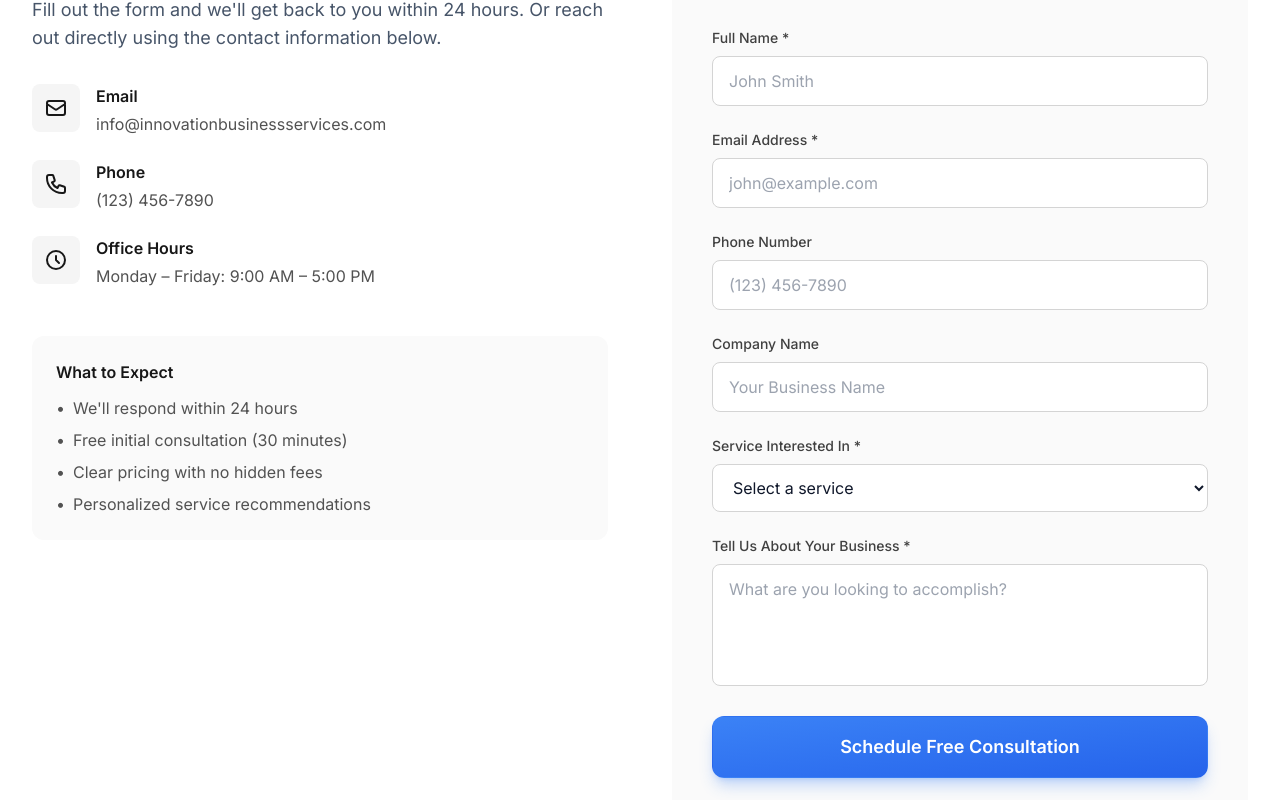
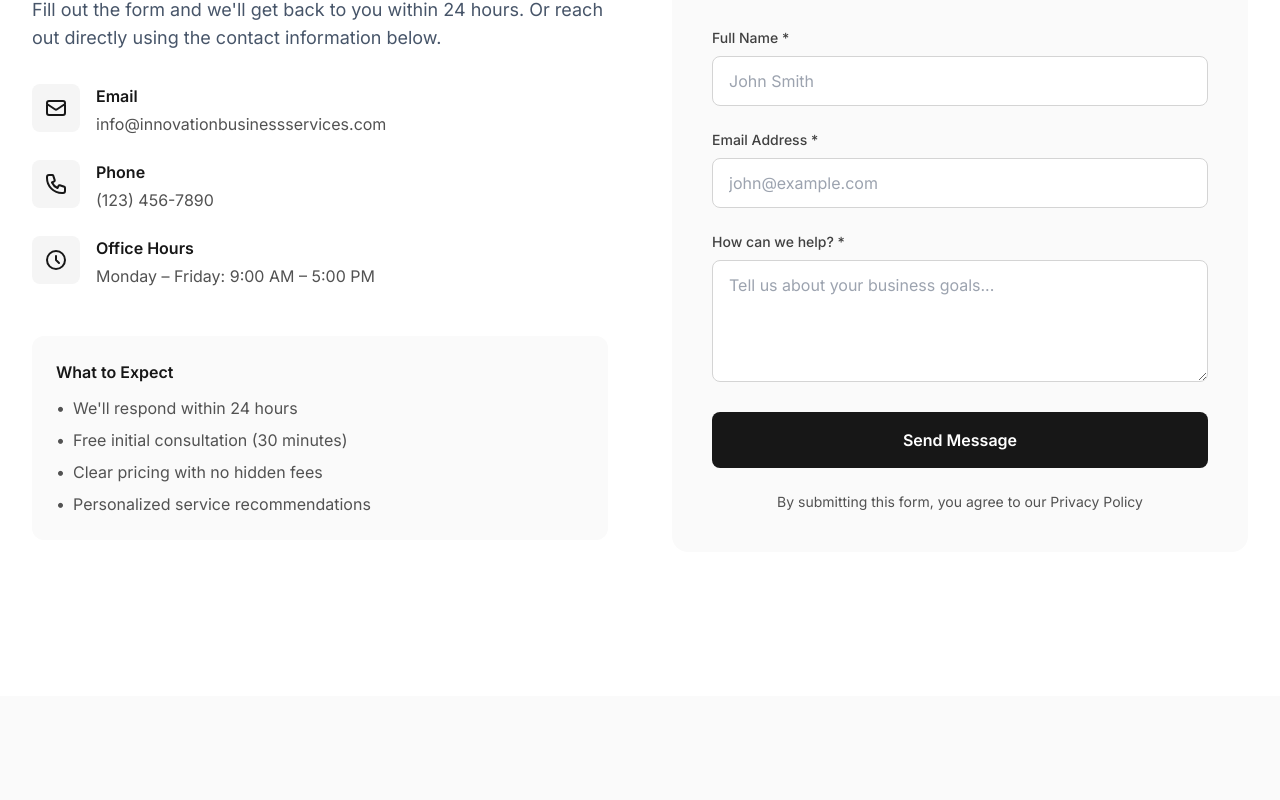
Before and after one commit to as4584/damianwebsite, a Next.js app: page /contact in a window 1280 px wide. Shown: the part 700-1500 px from the top of the page. Built offline with nearby package versions, Linux system fonts and the light colour scheme.

Commit message:
Enhance contact form with subject and spam protection

```diff
--- a/app/contact/page.tsx
+++ b/app/contact/page.tsx
@@ -1,91 +1,131 @@
 'use client'
 
 import { motion } from 'framer-motion'
-import { useState } from 'react'
+import { useSearchParams } from 'next/navigation'
+import { Suspense } from 'react'
 
-const services = [
-  'Business Formation',
-  'Websites & Domains',
-  'Custom Applications',
-  'AI Tools (Chatbots, Receptionist)',
-  'Email Infrastructure',
-  'Compliance Support',
-  'Complete Infrastructure Package',
-  'Other',
-]
+function ContactForm() {
+  const searchParams = useSearchParams()
+  const isSubmitted = searchParams.get('success') === 'true'
 
-export default function ContactPage() {
-  const [formData, setFormData] = useState({
-    name: '',
-    email: '',
-    phone: '',
-    company: '',
-    service: '',
-    message: '',
-  })
+  return (
+    <div className="bg-neutral-50 rounded-2xl p-8 md:p-10">
+      <h2 className="text-2xl font-semibold mb-6 text-neutral-900">
+        Schedule Your Consultation
+      </h2>
 
-  const [isSubmitted, setIsSubmitted] = useState(false)
+      {isSubmitted ? (
+        <div className="bg-green-50 border border-green-200 rounded-lg p-6 text-center">
+          <div className="w-12 h-12 bg-green-100 rounded-full flex items-center justify-center mx-auto mb-4">
+            <svg
+              className="w-6 h-6 text-green-600"
+              fill="none"
+              stroke="currentColor"
+              viewBox="0 0 24 24"
+            >
+              <path
+                strokeLinecap="round"
+                strokeLinejoin="round"
+                strokeWidth={2}
+                d="M5 13l4 4L19 7"
+              />
+            </svg>
+          </div>
+          <h3 className="text-lg font-semibold text-green-900 mb-2">
+            Thank You!
+          </h3>
+          <p className="text-green-700">
+            {"We've"} received your message and will get back to you within 24 hours.
+          </p>
+        </div>
+      ) : (
+        <form
+          action="https://formspree.io/f/xvzagvzb"
+          method="POST"
+          className="space-y-6"
+        >
+          {/* Formspree configuration */}
+          <input
+            type="hidden"
+            name="_redirect"
+            value="https://damianwebsite.vercel.app/contact?success=true"
+          />
+          <input
+            type="hidden"
+            name="_subject"
+            value="New Website Inquiry – Innovation Business Services"
+          />
+          <input type="text" name="_gotcha" className="hidden" />
 
-  const handleSubmit = (e: React.FormEvent) => {
-    e.preventDefault()
-    // In production, this would submit to an API endpoint
-    console.log('Form submitted:', formData)
-    setIsSubmitted(true)
+          <div>
+            <label
+              htmlFor="name"
+              className="block text-sm font-medium text-neutral-700 mb-2"
+            >
+              Full Name *
+            </label>
+            <input
+              type="text"
+              id="name"
+              name="name"
+              required
+              className="w-full px-4 py-3 border border-neutral-300 rounded-lg focus:ring-2 focus:ring-neutral-900 focus:border-transparent transition-colors"
+              placeholder="John Smith"
+            />
+          </div>
 
-    // Reset form after 3 seconds
-    setTimeout(() => {
-      setIsSubmitted(false)
-      setFormData({
-        name: '',
-        email: '',
-        phone: '',
-        company: '',
-        service: '',
-        message: '',
-      })
-    }, 3000)
+          <div>
+            <label
+              htmlFor="email"
+              className="block text-sm font-medium text-neutral-700 mb-2"
+            >
+              Email Address *
+            </label>
+            <input
+              type="email"
+              id="email"
+              name="email"
+              required
+              className="w-full px-4 py-3 border border-neutral-300 rounded-lg focus:ring-2 focus:ring-neutral-900 focus:border-transparent transition-colors"
+              placeholder="john@example.com"
+            />
+          </div>
+
+          <div>
+            <label
+              htmlFor="message"
+              className="block text-sm font-medium text-neutral-700 mb-2"
+            >
+              How can we help? *
+            </label>
+            <textarea
+              id="message"
+              name="message"
+              required
+              rows={4}
+              className="w-full px-4 py-3 border border-neutral-300 rounded-lg focus:ring-2 focus:ring-neutral-900 focus:border-transparent transition-colors"
+              placeholder="Tell us about your business goals..."
+            ></textarea>
+          </div>
+
+          <button
+            type="submit"
+            className="w-full bg-neutral-900 text-white font-semibold py-4 rounded-lg hover:bg-neutral-800 transition-colors"
+          >
+            Send Message
+          </button>
+
+          <p className="text-sm text-neutral-600 text-center">
+            By submitting this form, you agree to our Privacy Policy
+          </p>
+        </form>
+      )}
+    </div>
+  )
 }
 
-  const handleChange = (
-    e: React.ChangeEvent<HTMLInputElement | HTMLTextAreaElement | HTMLSelectElement>
-  ) => {
-    setFormData({
-      ...formData,
-      [e.target.name]: e.target.value,
-    })
-  }
-
+function ContactInfo() {
   return (
-    <div className="pt-20 md:pt-24">
-      {/* Hero Section */}
-      <section className="bg-gradient-to-b from-neutral-50 to-white py-16 md:py-24">
-        <div className="container-custom">
-          <div className="max-w-3xl mx-auto text-center">
-            <motion.h1
-              initial={{ opacity: 0, y: 20 }}
-              animate={{ opacity: 1, y: 0 }}
-              transition={{ duration: 0.6 }}
-              className="heading-1 mb-6"
-            >
-              {"Let's Talk About Your Business"}
-            </motion.h1>
-            <motion.p
-              initial={{ opacity: 0, y: 20 }}
-              animate={{ opacity: 1, y: 0 }}
-              transition={{ duration: 0.6, delay: 0.1 }}
-              className="body-large"
-            >
-              Schedule a free consultation to discuss your business goals and learn how we can help
-            </motion.p>
-          </div>
-        </div>
-      </section>
-
-      {/* Contact Form & Info Section */}
-      <section className="section-padding bg-white">
-        <div className="container-custom">
-          <div className="grid lg:grid-cols-2 gap-12 lg:gap-16">
-            {/* Contact Information */}
     <motion.div
       initial={{ opacity: 0, x: -20 }}
       animate={{ opacity: 1, x: 0 }}
@@ -201,180 +241,30 @@ export default function ContactPage() {
         </ul>
       </div>
     </motion.div>
+  )
+}
 
-            {/* Contact Form */}
-            <motion.div
-              initial={{ opacity: 0, x: 20 }}
-              animate={{ opacity: 1, x: 0 }}
-              transition={{ duration: 0.6, delay: 0.2 }}
-            >
-              <div className="bg-neutral-50 rounded-2xl p-8 md:p-10">
-                <h2 className="text-2xl font-semibold mb-6 text-neutral-900">
-                  Schedule Your Consultation
-                </h2>
+function FAQSection() {
+  const faqs = [
+    {
+      q: 'How long does LLC formation take?',
+      a: 'Most LLC formations are completed within 7-14 business days, depending on your state. Some states offer expedited processing for an additional fee.',
+    },
+    {
+      q: 'What information do I need to get started?',
+      a: "You'll need your desired business name, business address, member information, and your state of formation. We'll guide you through everything else.",
+    },
+    {
+      q: 'Do you offer ongoing support after formation?',
+      a: 'Yes! We provide ongoing compliance support, annual report filing, and consultation services to help your business stay compliant as you grow.',
+    },
+    {
+      q: 'What states do you serve?',
+      a: 'We can help you form your business in all 50 states. We also assist with multi-state registration for businesses expanding to new markets.',
+    },
+  ]
 
-                {isSubmitted ? (
-                  <div className="bg-green-50 border border-green-200 rounded-lg p-6 text-center">
-                    <div className="w-12 h-12 bg-green-100 rounded-full flex items-center justify-center mx-auto mb-4">
-                      <svg
-                        className="w-6 h-6 text-green-600"
-                        fill="none"
-                        stroke="currentColor"
-                        viewBox="0 0 24 24"
-                      >
-                        <path
-                          strokeLinecap="round"
-                          strokeLinejoin="round"
-                          strokeWidth={2}
-                          d="M5 13l4 4L19 7"
-                        />
-                      </svg>
-                    </div>
-                    <h3 className="text-lg font-semibold text-green-900 mb-2">
-                      Thank You!
-                    </h3>
-                    <p className="text-green-700">
-                      {"We've"} received your message and will get back to you within 24 hours.
-                    </p>
-                  </div>
-                ) : (
-                  <form onSubmit={handleSubmit} className="space-y-6">
-                    <div>
-                      <label
-                        htmlFor="name"
-                        className="block text-sm font-medium text-neutral-700 mb-2"
-                      >
-                        Full Name *
-                      </label>
-                      <input
-                        type="text"
-                        id="name"
-                        name="name"
-                        required
-                        value={formData.name}
-                        onChange={handleChange}
-                        className="w-full px-4 py-3 border border-neutral-300 rounded-lg focus:ring-2 focus:ring-neutral-900 focus:border-transparent transition-colors"
-                        placeholder="John Smith"
-                      />
-                    </div>
-
-                    <div>
-                      <label
-                        htmlFor="email"
-                        className="block text-sm font-medium text-neutral-700 mb-2"
-                      >
-                        Email Address *
-                      </label>
-                      <input
-                        type="email"
-                        id="email"
-                        name="email"
-                        required
-                        value={formData.email}
-                        onChange={handleChange}
-                        className="w-full px-4 py-3 border border-neutral-300 rounded-lg focus:ring-2 focus:ring-neutral-900 focus:border-transparent transition-colors"
-                        placeholder="john@example.com"
-                      />
-                    </div>
-
-                    <div>
-                      <label
-                        htmlFor="phone"
-                        className="block text-sm font-medium text-neutral-700 mb-2"
-                      >
-                        Phone Number
-                      </label>
-                      <input
-                        type="tel"
-                        id="phone"
-                        name="phone"
-                        value={formData.phone}
-                        onChange={handleChange}
-                        className="w-full px-4 py-3 border border-neutral-300 rounded-lg focus:ring-2 focus:ring-neutral-900 focus:border-transparent transition-colors"
-                        placeholder="(123) 456-7890"
-                      />
-                    </div>
-
-                    <div>
-                      <label
-                        htmlFor="company"
-                        className="block text-sm font-medium text-neutral-700 mb-2"
-                      >
-                        Company Name
-                      </label>
-                      <input
-                        type="text"
-                        id="company"
-                        name="company"
-                        value={formData.company}
-                        onChange={handleChange}
-                        className="w-full px-4 py-3 border border-neutral-300 rounded-lg focus:ring-2 focus:ring-neutral-900 focus:border-transparent transition-colors"
-                        placeholder="Your Business Name"
-                      />
-                    </div>
-
-                    <div>
-                      <label
-                        htmlFor="service"
-                        className="block text-sm font-medium text-neutral-700 mb-2"
-                      >
-                        Service Interested In *
-                      </label>
-                      <select
-                        id="service"
-                        name="service"
-                        required
-                        value={formData.service}
-                        onChange={handleChange}
-                        className="w-full px-4 py-3 border border-neutral-300 rounded-lg focus:ring-2 focus:ring-neutral-900 focus:border-transparent transition-colors bg-white"
-                      >
-                        <option value="">Select a service</option>
-                        {services.map((service) => (
-                          <option key={service} value={service}>
-                            {service}
-                          </option>
-                        ))}
-                      </select>
-                    </div>
-
-                    <div>
-                      <label
-                        htmlFor="message"
-                        className="block text-sm font-medium text-neutral-700 mb-2"
-                      >
-                        Tell Us About Your Business *
-                      </label>
-                      <textarea
-                        id="message"
-                        name="message"
-                        required
-                        value={formData.message}
-                        onChange={handleChange}
-                        rows={4}
-                        className="w-full px-4 py-3 border border-neutral-300 rounded-lg focus:ring-2 focus:ring-neutral-900 focus:border-transparent transition-colors resize-none"
-                        placeholder="What are you looking to accomplish?"
-                      />
-                    </div>
-
-                    <button
-                      type="submit"
-                      className="w-full btn-primary py-4 text-lg"
-                    >
-                      Schedule Free Consultation
-                    </button>
-
-                    <p className="text-sm text-neutral-600 text-center">
-                      By submitting this form, you agree to our Privacy Policy
-                    </p>
-                  </form>
-                )}
-              </div>
-            </motion.div>
-          </div>
-        </div>
-      </section>
-
-      {/* FAQ Section */}
+  return (
     <section className="section-padding bg-neutral-50">
       <div className="container-custom">
         <div className="max-w-3xl mx-auto">
@@ -392,24 +282,7 @@ export default function ContactPage() {
           </motion.div>
 
           <div className="space-y-6">
-              {[
-                {
-                  q: 'How long does LLC formation take?',
-                  a: 'Most LLC formations are completed within 7-14 business days, depending on your state. Some states offer expedited processing for an additional fee.',
-                },
-                {
-                  q: 'What information do I need to get started?',
-                  a: "You'll need your desired business name, business address, member information, and your state of formation. We'll guide you through everything else.",
-                },
-                {
-                  q: 'Do you offer ongoing support after formation?',
-                  a: 'Yes! We provide ongoing compliance support, annual report filing, and consultation services to help your business stay compliant as you grow.',
-                },
-                {
-                  q: 'What states do you serve?',
-                  a: 'We can help you form your business in all 50 states. We also assist with multi-state registration for businesses expanding to new markets.',
-                },
-              ].map((faq, index) => (
+            {faqs.map((faq, index) => (
               <motion.div
                 key={index}
                 initial={{ opacity: 0, y: 20 }}
@@ -428,6 +301,59 @@ export default function ContactPage() {
         </div>
       </div>
     </section>
+  )
+}
+
+export default function ContactPage() {
+  return (
+    <div className="pt-20 md:pt-24">
+      {/* Hero Section */}
+      <section className="bg-gradient-to-b from-neutral-50 to-white py-16 md:py-24">
+        <div className="container-custom">
+          <div className="max-w-3xl mx-auto text-center">
+            <motion.h1
+              initial={{ opacity: 0, y: 20 }}
+              animate={{ opacity: 1, y: 0 }}
+              transition={{ duration: 0.6 }}
+              className="heading-1 mb-6"
+            >
+              {"Let's Talk About Your Business"}
+            </motion.h1>
+            <motion.p
+              initial={{ opacity: 0, y: 20 }}
+              animate={{ opacity: 1, y: 0 }}
+              transition={{ duration: 0.6, delay: 0.1 }}
+              className="body-large"
+            >
+              Schedule a free consultation to discuss your business goals and learn how we can help
+            </motion.p>
+          </div>
+        </div>
+      </section>
+
+      {/* Contact Form & Info Section */}
+      <section className="section-padding bg-white">
+        <div className="container-custom">
+          <div className="grid lg:grid-cols-2 gap-12 lg:gap-16">
+            {/* Contact Information */}
+            <ContactInfo />
+
+            {/* Contact Form */}
+            <motion.div
+              initial={{ opacity: 0, x: 20 }}
+              animate={{ opacity: 1, x: 0 }}
+              transition={{ duration: 0.6, delay: 0.2 }}
+            >
+              <Suspense fallback={<div className="bg-neutral-50 rounded-2xl p-8 md:p-10 h-[400px] animate-pulse" />}>
+                <ContactForm />
+              </Suspense>
+            </motion.div>
+          </div>
+        </div>
+      </section>
+
+      {/* FAQ Section */}
+      <FAQSection />
     </div>
   )
 }
```
Lines whose indentation alone changed are shown as unchanged.
